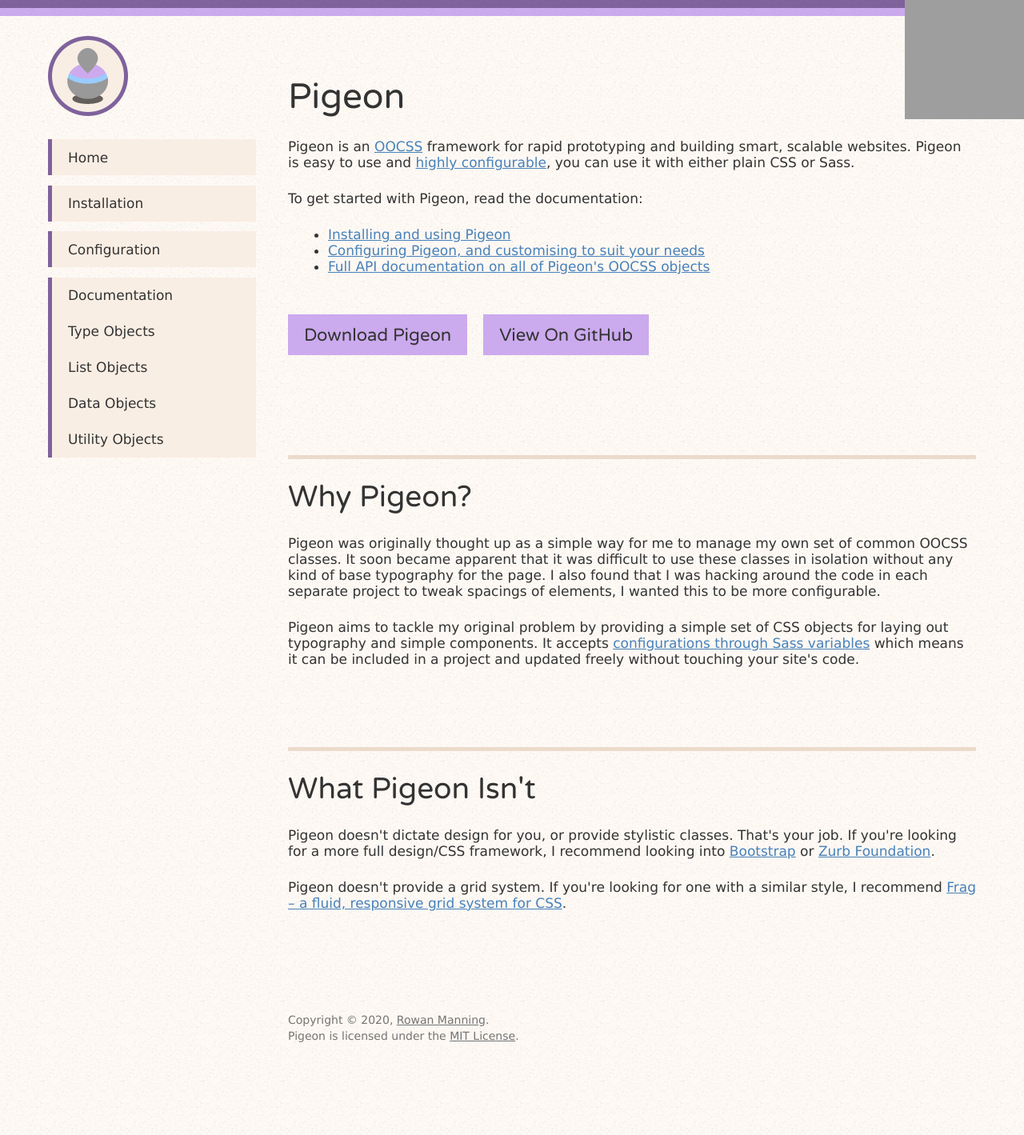
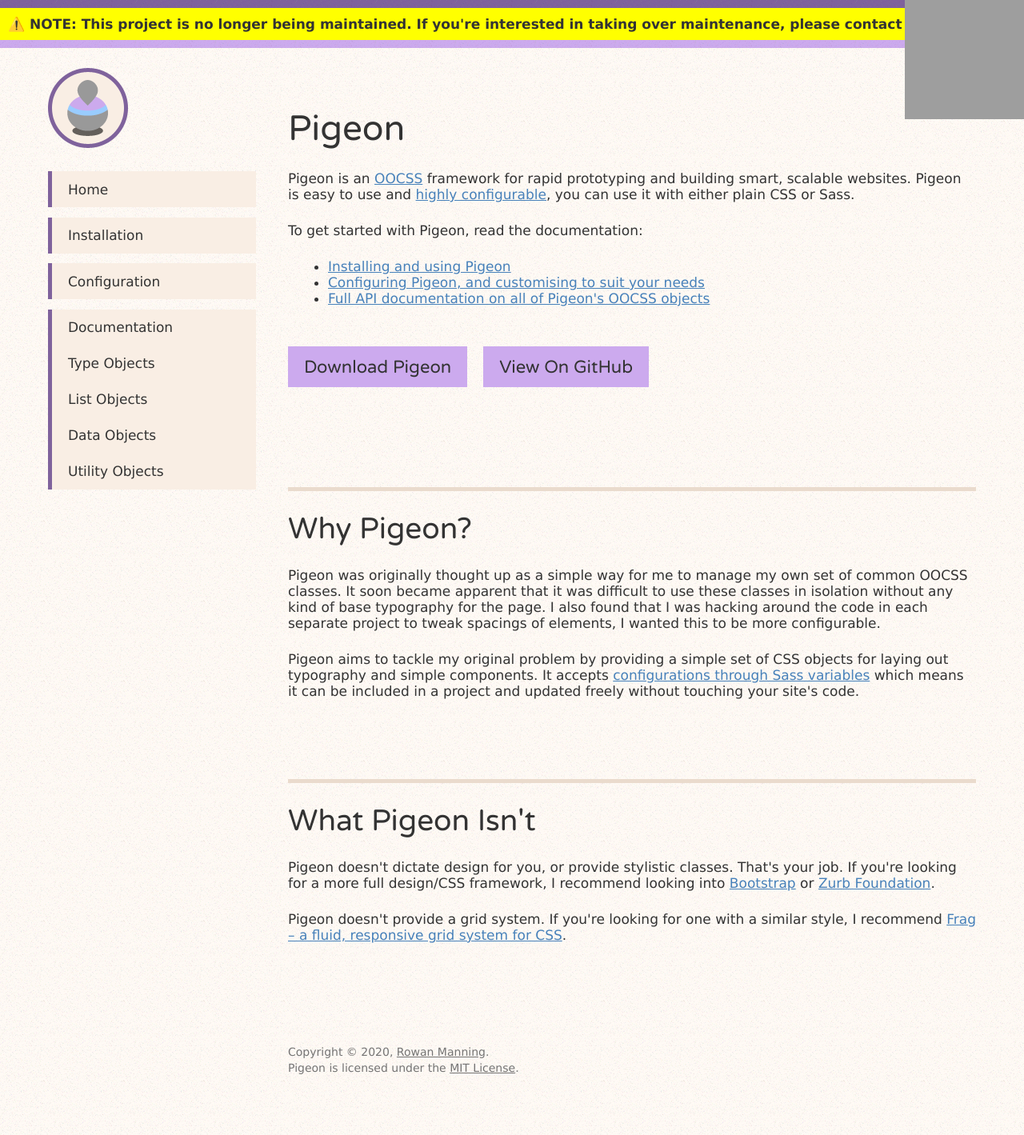
Before and after one commit to rowanmanning/pigeon, a Jekyll site: the page built from index.html, in a window 1280 px wide. Shown: the whole page at 80% size. Built offline with Jekyll 4.4.1, drawn with Linux system fonts in a browser that asks for light colours; grey boxes are pictures that could not be loaded.

Commit message:
Add a maintenance notice

```diff
--- a/CNAME
+++ /dev/null
@@ -1 +0,0 @@
-pigeoncss.com
--- a/_config.yml
+++ b/_config.yml
@@ -12,8 +12,8 @@
 
 # Site details
 lang: en-GB
-host: pigeoncss.com
-tld: pigeoncss.com
+host: rowanmanning.github.io/pigeon
+tld: rowanmanning.github.io
 
 # Repo details
 repo:
--- a/_layouts/page.html
+++ b/_layouts/page.html
@@ -4,6 +4,9 @@
     {% include head.html %}
 </head>
 <body>
+    <div style="background-color: #ff0; font-weight: bold; padding: 10px;">
+        ⚠️ NOTE: This project is no longer being maintained. If you're interested in taking over maintenance, please contact me.
+    </div>
     <div class="wrapper">
 
         <div class="grid page">
```
Also changed, not shown: .gitmodules, README.md.
